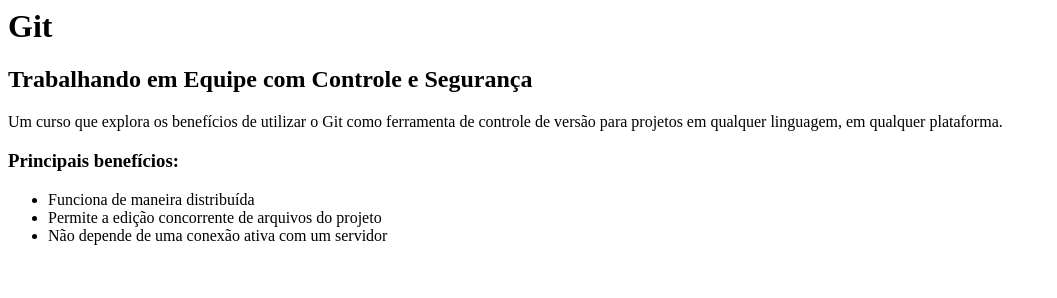
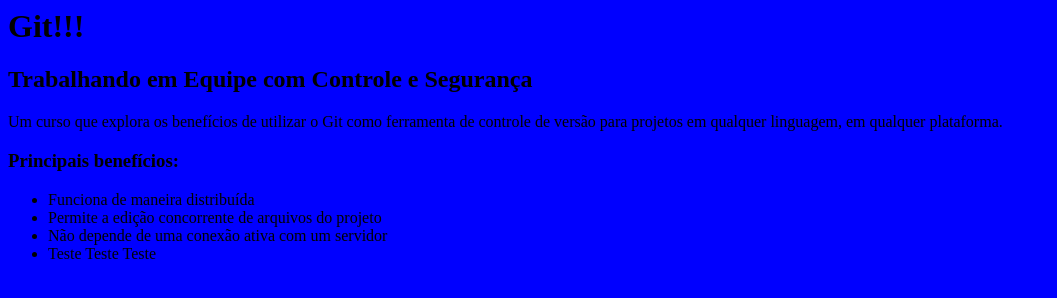
Before and after one commit to sahkaji/curso-git, a plain HTML site: page index.html in a window 1280 px wide. Shown: the whole page, without its empty margins (0-1057 px from the left). Drawn offline with Linux system fonts and the light colour scheme.

Commit message:
Adicionando estilo para a nossa pagina

```diff
--- /dev/null
+++ b/design.css
@@ -0,0 +1,3 @@
+body {
+  background-color: blue;
+}
--- a/index.html
+++ b/index.html
@@ -1,8 +1,9 @@
 <html>
     <head>
+		<link rel="stylesheet" type="text/css" href="/design.css"/>
     </head>
     <body>
-        <h1>Git</h1>
+        <h1>Git!!!</h1>
         <h2>Trabalhando em Equipe com Controle e Segurança</h2>
 
         <p>Um curso que explora os benefícios de utilizar o Git como ferramenta de controle de versão para projetos em qualquer linguagem, em qualquer plataforma.</p>
@@ -12,6 +13,7 @@
             <li>Funciona de maneira distribuída</li>
             <li>Permite a edição concorrente de arquivos do projeto</li>
             <li>Não depende de uma conexão ativa com um servidor</li>
+			<li>Teste Teste Teste</li>
         </ul>
     </body>
 </html>
```
